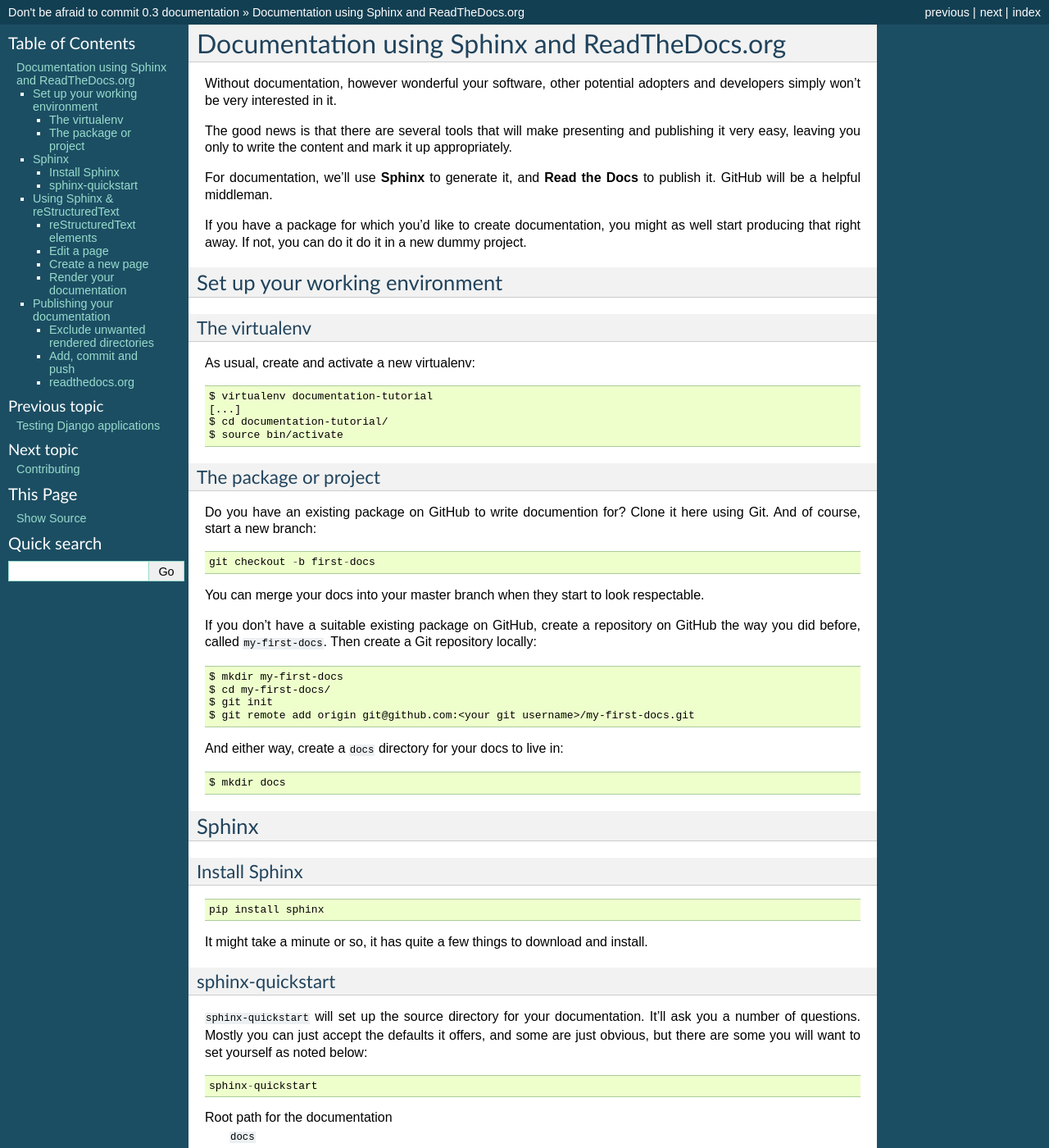
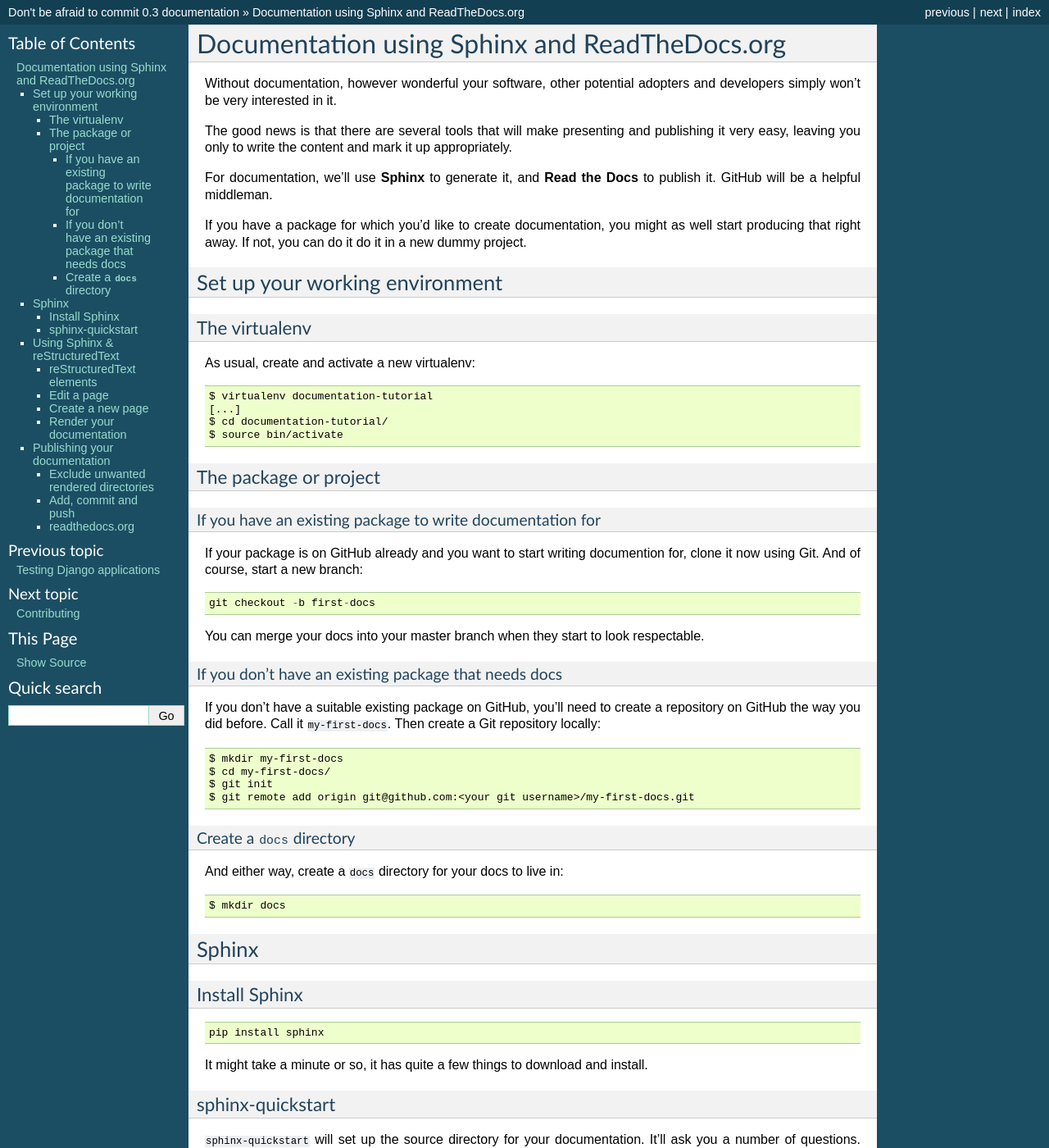
Before and after one commit to evildmp/afraid-to-commit, a Sphinx documentation site: the page built from docs/documentation.rst, in a window 1280 px wide and 1400 px high. Shown: the whole window at 82% size. Built offline with Sphinx 7.4.7, drawn with Linux system fonts in a browser that asks for light colours.

Commit message:
Addresses #222
Makes the "create a new GitHub repository" step clearer.

```diff
--- a/docs/documentation.rst
+++ b/docs/documentation.rst
@@ -33,27 +33,35 @@ As usual, create and activate a new virtualenv::
 The package or project
 ----------------------
 
-Do you have an existing package on GitHub to write documention for? Clone it
-here using Git. And of course, start a new branch::
+If you have an existing package to write documentation for
+^^^^^^^^^^^^^^^^^^^^^^^^^^^^^^^^^^^^^^^^^^^^^^^^^^^^^^^^^^
+
+If your package is on GitHub already and you want to start writing documention
+for, clone it now using Git. And of course, start a new branch::
 
     git checkout -b first-docs
 
 You can merge your docs into your master branch when they start to look
 respectable.
 
-If you don't have a suitable existing package on GitHub, create a repository
-on GitHub the way you did before, called ``my-first-docs``. Then create a Git
-repository locally::
+If you don't have an existing package that needs docs
+^^^^^^^^^^^^^^^^^^^^^^^^^^^^^^^^^^^^^^^^^^^^^^^^^^^^^
+
+If you don't have a suitable existing package on GitHub, you'll need to create
+a repository on GitHub the way you did before. Call it ``my-first-docs``. Then
+create a Git repository locally::
 
     $ mkdir my-first-docs
     $ cd my-first-docs/
     $ git init
     $ git remote add origin git@github.com:<your git username>/my-first-docs.git
 
+Create a ``docs`` directory
+^^^^^^^^^^^^^^^^^^^^^^^^^^^
+
 And either way, create a ``docs`` directory for your docs to live in::
 
     $ mkdir docs
-
 
 Sphinx
 ======
```
